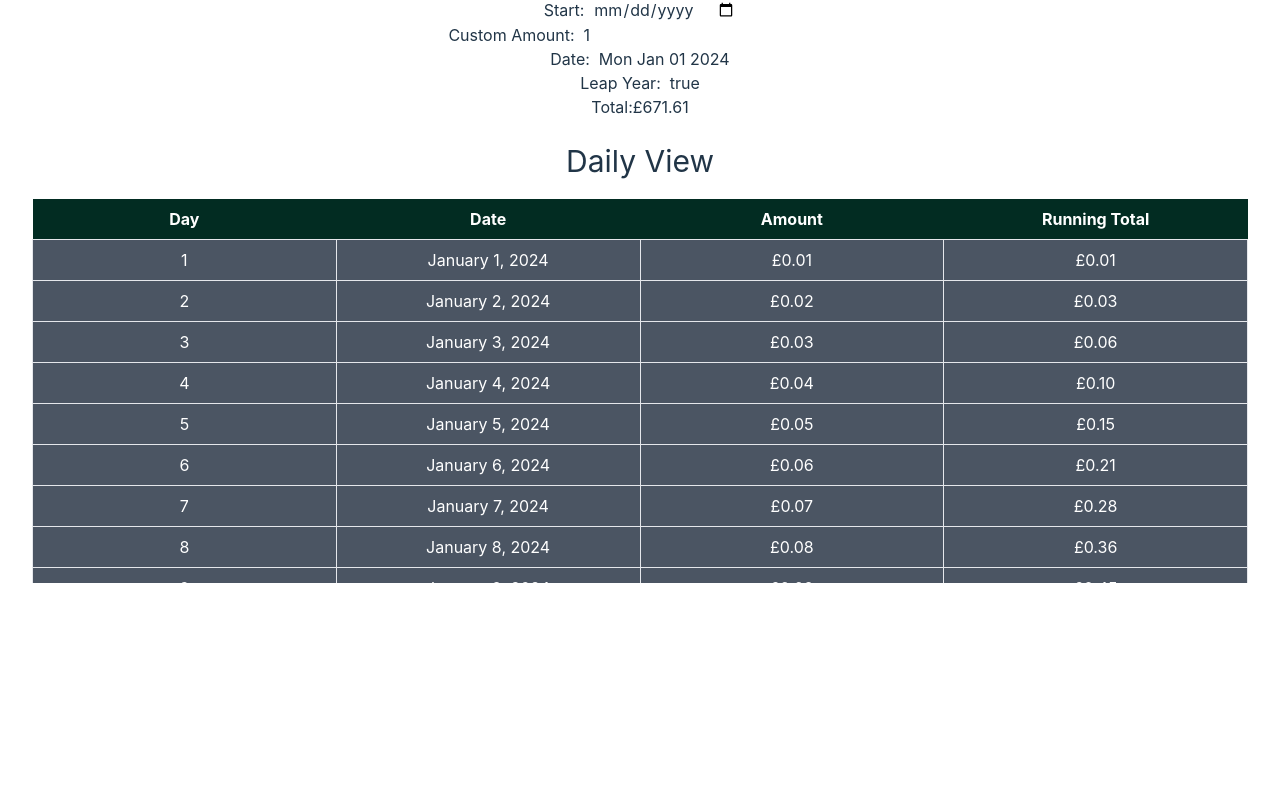
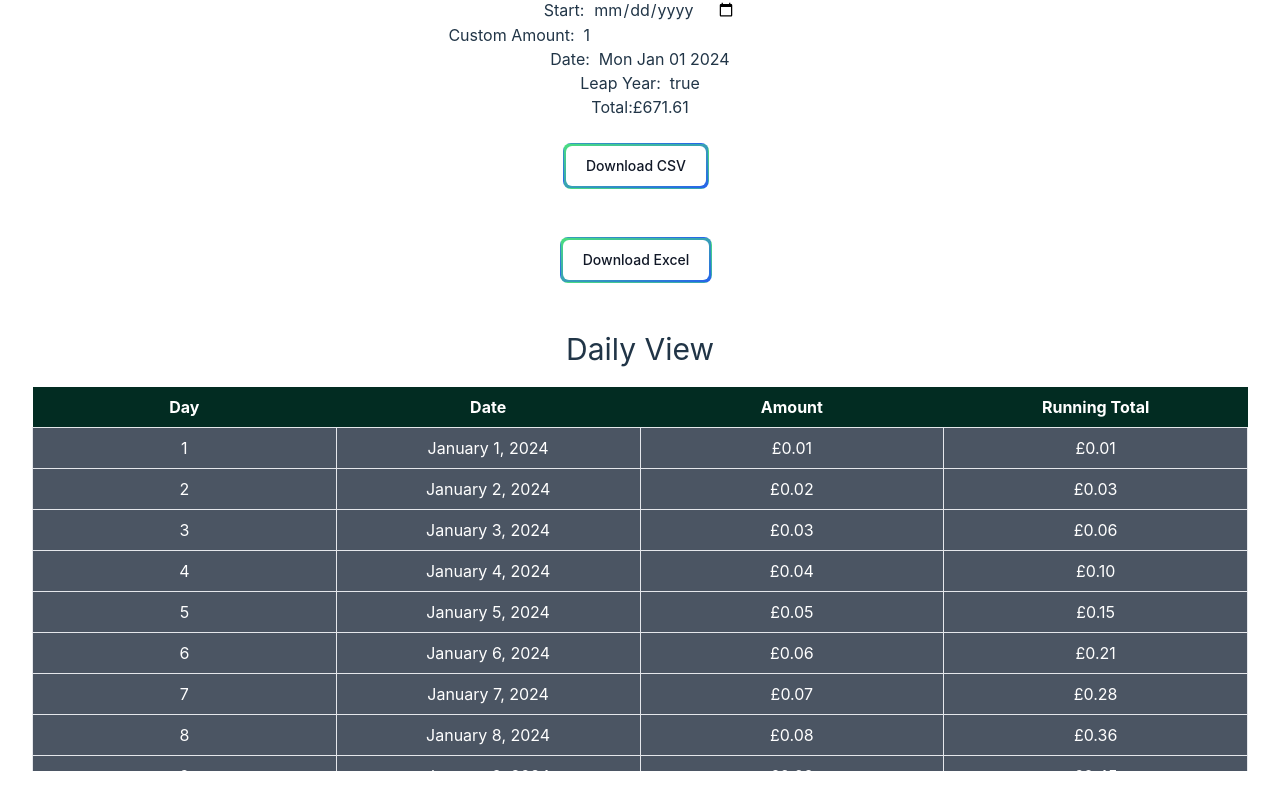
Before and after one commit to mazza1892/1p-challenge, a React (Vite) app: page / in a window 1280 px wide. Shown: the part 771-1574 px from the top of the page. Before the commit the page ends 1386 px from the top, so only its background shows below. Built offline with nearby package versions, Linux system fonts and the light colour scheme.

Commit message:
CH-15: Added download buttons for excel and csv files

```diff
--- a/package.json
+++ b/package.json
@@ -30,7 +30,8 @@
   "homepage": "https://github.com/mazza1892/1p-challenge#readme",
   "dependencies": {
     "react": "^18.2.0",
-    "react-dom": "^18.2.0"
+    "react-dom": "^18.2.0",
+    "xlsx": "^0.18.5"
   },
   "devDependencies": {
     "@types/react": "^18.2.55",
--- a/src/App.tsx
+++ b/src/App.tsx
@@ -4,11 +4,14 @@ import CalendarService from './services/calendar.service';
 import Header from './components/header';
 import TableView from './components/table-view/tableView';
 import { TableInterface } from './interfaces/table.interface';
+import DownloadCsvButton from './components/download-csv-button';
+import DownloadExcelButton from './components/download-excel-button';
 
 /**
  * Main App component
  * @return {JSX.Element}
  */
+
 function App(): JSX.Element {
     const startOfYear = new Date().getFullYear();
     const [startDate, setStartDate] = useState(`${startOfYear}-1-1`);
@@ -117,6 +120,21 @@ function App(): JSX.Element {
             </div>
             <br />
 
+            <DownloadCsvButton
+                data={tableState}
+                currency={currency}
+                year={startOfYear}
+                view={view}
+                startDate={startDate}
+            />
+
+            <DownloadExcelButton
+                data={tableState}
+                currency={currency}
+                year={startOfYear}
+                view={view}
+                startDate={startDate}
+            />
             <TableView currency={currency} view={view} />
         </>
     );
--- /dev/null
+++ b/src/components/download-csv-button.tsx
@@ -0,0 +1,81 @@
+import React from 'react';
+import CalendarService from '../services/calendar.service';
+import { TableInterface } from '../interfaces/table.interface';
+
+/**
+ * Download CSV Button
+ * @param props
+ * @returns {JSX.Element}
+ */
+
+function DownloadCsvButton(props: {
+    data: TableInterface[];
+    currency: string;
+    view: string;
+    startDate: string;
+}): JSX.Element {
+    function downloadCsv() {
+        let csvData: TableInterface[] = [];
+        // eslint-disable-next-line object-curly-newline
+        const { data, currency, view, startDate } = props;
+        if (view === 'monthly') {
+            csvData = CalendarService.sortTableData(data);
+        } else {
+            csvData = data;
+        }
+
+        const csvHeaders = ['Day', 'Date', 'Amount', 'Running Total', 'Done?'];
+        const delimiter = ',';
+        let csv = ''; // CSV content
+        const fileName = `1p Challenge (${view} view) - Starting ${startDate}.csv`;
+
+        csvHeaders.forEach((header) => {
+            csv += `${header}${delimiter}`;
+            if (csvHeaders.indexOf(header) === csvHeaders.length - 1) {
+                csv += '\n';
+            }
+        });
+
+        // Create the CSV content
+        csvData.forEach((item) => {
+            const amount = currency + item.amount;
+            const runningTotal = currency + item.runningTotal;
+            const date = item.date.toLocaleString('default', {
+                day: 'numeric',
+                month: 'long',
+                year: 'numeric',
+            });
+
+            const row = `${item.day}${delimiter}${date}${delimiter}${amount}${delimiter}${runningTotal}\n`;
+
+            csv += row;
+        });
+
+        const blob = new Blob([csv], { type: 'text/csv;charset=utf-8;' });
+
+        const url = window.URL.createObjectURL(blob);
+        const a = document.createElement('a');
+        a.setAttribute('hidden', '');
+        a.setAttribute('href', url);
+        a.setAttribute('download', fileName);
+        document.body.appendChild(a);
+        a.click();
+        document.body.removeChild(a);
+    }
+
+    return (
+        <div className="mb-10">
+            <button
+                onClick={downloadCsv}
+                type="button"
+                className="relative inline-flex items-center justify-center p-0.5 mb-2 me-2 overflow-hidden text-sm font-medium text-gray-900 rounded-lg group bg-gradient-to-br from-green-400 to-blue-600 group-hover:from-green-400 group-hover:to-blue-600 hover:text-white dark:text-white focus:ring-4 focus:outline-none focus:ring-green-200 dark:focus:ring-green-800"
+            >
+                <span className="relative px-5 py-2.5 transition-all ease-in duration-75 bg-white dark:bg-gray-900 rounded-md group-hover:bg-opacity-0">
+                    Download CSV
+                </span>
+            </button>
+        </div>
+    );
+}
+
+export default DownloadCsvButton;
--- /dev/null
+++ b/src/components/download-excel-button.tsx
@@ -0,0 +1,101 @@
+import * as XLSX from 'xlsx';
+import React from 'react';
+
+import CalendarService from '../services/calendar.service';
+import { TableInterface } from '../interfaces/table.interface';
+
+/**
+ * Function to manipulate data before passing it to Excel
+ * @param data
+ * @param currency
+ */
+function processData(data: TableInterface, currency: string): TableInterface[] {
+    // eslint-disable-next-line  max-len
+    // eslint-disable-next-line  @typescript-eslint/no-unsafe-return, @typescript-eslint/no-unsafe-call
+    return data.map((item: TableInterface) => ({
+        day: item.day,
+        date: item.date,
+        amount: `${currency}${item.amount}`,
+        runningTotal: `${currency}${item.runningTotal}`,
+    }));
+}
+
+/**
+ * Generate Excel
+ * @param data
+ * @param headers
+ * @param fileName
+ */
+function generateExcel(
+    data: TableInterface[],
+    headers: string[],
+    fileName: string
+) {
+    const wb = XLSX.utils.book_new();
+    const ws = XLSX.utils.json_to_sheet(data);
+
+    // Add column headers
+    XLSX.utils.sheet_add_aoa(ws, [headers], { origin: 'A1' });
+
+    // Set column widths
+    ws['!cols'] = [
+        { width: 10 },
+        { width: 20 },
+        { width: 20 },
+        { width: 20 },
+        { width: 20 },
+    ];
+
+    // Add data to workbook
+    XLSX.utils.book_append_sheet(wb, ws, 'Daily Savings');
+
+    // Save the workbook
+    XLSX.writeFile(wb, `${fileName}.xlsx`);
+}
+
+/**
+ * Download Excel Button
+ * @param props
+ * @returns {JSX.Element}
+ */
+
+function DownloadExcelButton(props: {
+    data: TableInterface[];
+    currency: string;
+    view: string;
+    startDate: string;
+}) {
+    function downloadExcel() {
+        let excelData: TableInterface[] = [];
+
+        // eslint-disable-next-line object-curly-newline
+        const { data, currency, view, startDate } = props;
+        if (view === 'monthly') {
+            excelData = CalendarService.sortTableData(data);
+        } else {
+            excelData = data;
+        }
+
+        const processedData = processData(excelData, currency);
+        const headers = ['Day', 'Date', 'Amount', 'Running Total', 'Done?'];
+        const fileName = `1p Challenge (${view} view) - Starting ${startDate}`;
+
+        generateExcel(processedData, headers, fileName);
+    }
+
+    return (
+        <div className="mb-10">
+            <button
+                onClick={downloadExcel}
+                type="button"
+                className="relative inline-flex items-center justify-center p-0.5 mb-2 me-2 overflow-hidden text-sm font-medium text-gray-900 rounded-lg group bg-gradient-to-br from-green-400 to-blue-600 group-hover:from-green-400 group-hover:to-blue-600 hover:text-white dark:text-white focus:ring-4 focus:outline-none focus:ring-green-200 dark:focus:ring-green-800"
+            >
+                <span className="relative px-5 py-2.5 transition-all ease-in duration-75 bg-white dark:bg-gray-900 rounded-md group-hover:bg-opacity-0">
+                    Download Excel
+                </span>
+            </button>
+        </div>
+    );
+}
+
+export default DownloadExcelButton;
```
Also changed, not shown: 1 other file (tests, documents, lock files or other folders).
